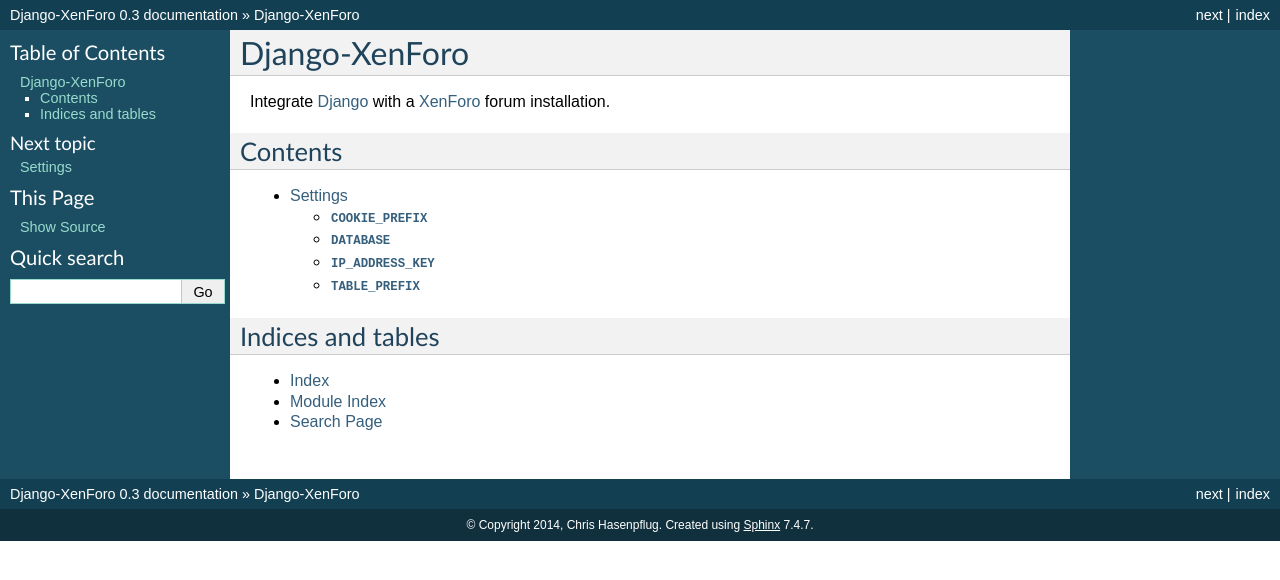
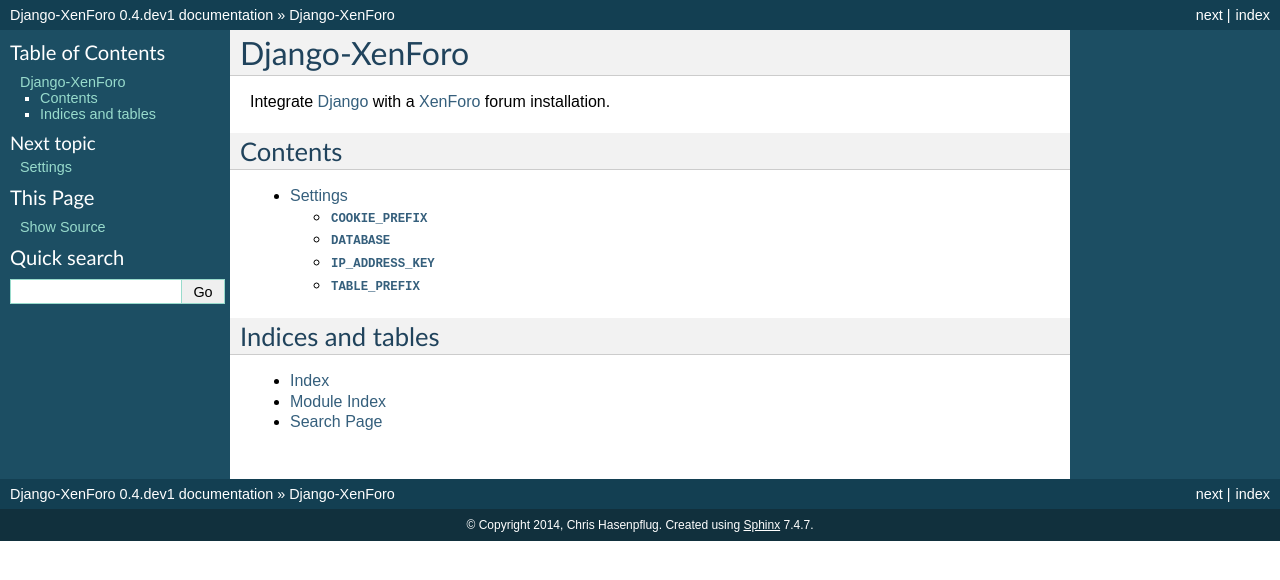
Before and after one commit to chrishas35/django-xenforo, a Sphinx documentation site: the page built from docs/index.rst, in a window 1280 px wide. Shown: the top 580 px of the page. Built offline with Sphinx 7.4.7, drawn with Linux system fonts in a browser that asks for light colours.

Commit message:
Bump to next dev version

```diff
--- a/docs/conf.py
+++ b/docs/conf.py
@@ -54,9 +54,9 @@
 # built documents.
 #
 # The short X.Y version.
-version = '0.3'
+version = '0.4'
 # The full version, including alpha/beta/rc tags.
-release = '0.3'
+release = '0.4.dev1'
 
 # The language for content autogenerated by Sphinx. Refer to documentation
 # for a list of supported languages.
--- a/setup.cfg
+++ b/setup.cfg
@@ -1,6 +1,6 @@
 [metadata]
 name = django-xenforo
-version = 0.3
+version = 0.4.dev1
 author = Chris Hasenpflug
 author-email = chris@hasenpflug.net
 summary = A Django library to integrate with a XenForo forum.
```
